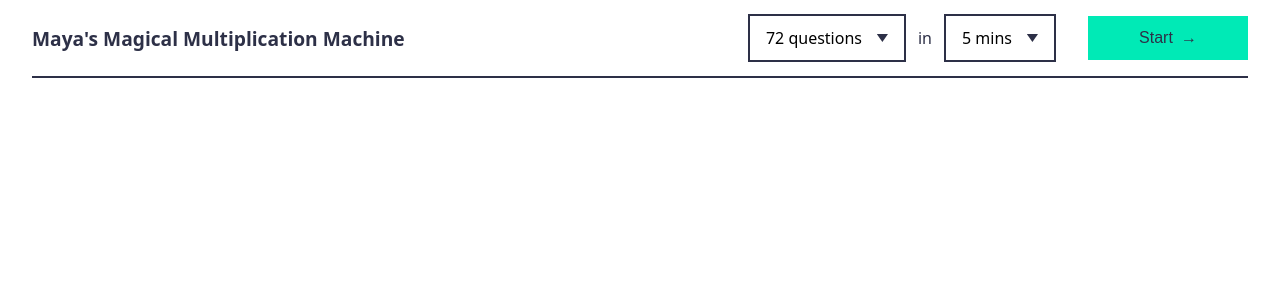
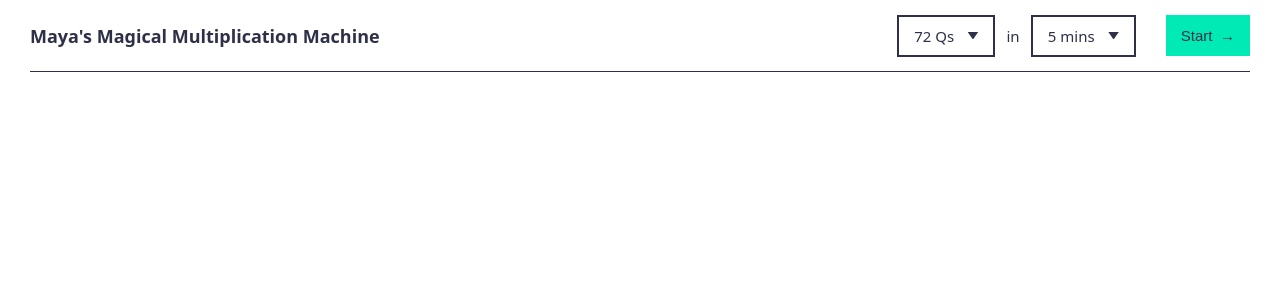
Before and after one commit to philiptwine/philiptwine.github.io, a Jekyll site: the page m.html, which Jekyll copies as it is, in a window 1280 px wide. Shown: the top 300 px of the page. Built offline with Jekyll 4.4.1, drawn with Linux system fonts in a browser that asks for light colours.

Commit message:
Update m.html
Header changes. Added Easter egg.

```diff
--- a/m.html
+++ b/m.html
@@ -1,9 +1,10 @@
 <!DOCTYPE html>
-<html>
+<html lang="en">
 <head>
+  <meta charset="UTF-8">
+  <meta name="viewport" content="width=device-width, initial-scale=1.0, interactive-widget=resizes-visual">
   <title>Maya's Magical Multiplication Machine</title>
   <style>
-
     	*::before,
       *::after {
         box-sizing: border-box;
@@ -23,7 +24,7 @@
         font-family: system-ui, "Segoe UI", Roboto, Helvetica, Arial, sans-serif,
           "Apple Color Emoji", "Segoe UI Emoji", "Segoe UI Symbol";
         color: var(--text-grey-100);
-  font-size: 16px;
+        font-size: 15px;
         margin: 0;
       }
 
@@ -31,30 +32,25 @@
         padding: 0 2rem;
       }
 
-header,
-footer {
-  display: flex;
+      header {
         position: sticky;
-  justify-content: space-between;
-  align-items: center;
         width: 100%;
-  gap: 1rem;
         padding: 1rem 0;
         background: var(--text-grey-900);
-}
-
-header {
         top: 0;
         left: 1rem;
         border-bottom: 0.125rem solid var(--text-grey-100);
       }
 
-footer {
+      #preTest, #duringTest, #postTest {
+        display: flex;
+        justify-content: space-between;
+        gap: 1rem;
+        align-items: center;
+      }
+
+      #duringTest, #postTest {
         display: none;
-  bottom: 0;
-  left: 1rem;
-  padding-top: 1rem;
-  border-top: 0.125rem solid var(--text-grey-100);
       }
 
       .title {
@@ -87,16 +83,26 @@
         color: var(--text-grey-100);
         font-size: 1rem;
         line-height: normal;
-  min-height: 2.75rem;
-  min-width: 10rem;
-  height: 100%;
         border: 0;
+        height:100%;
         cursor: pointer;
       }
 
       button::after {
-  content: "→";
+        content: "\2192";
         margin-left: 0.5rem;
+      }
+
+      button:default {
+        background: var(--text-green-500);
+      }
+
+      button:hover {
+        background: var(--text-green-600);
+      }
+
+      button:active {
+        background: var(--text-green-700);
       }
 
       h1,
@@ -113,28 +119,6 @@
         padding: 0 1rem;
         min-height: 2.75rem;
         background: var(--text-grey-500);
-}
-
-button:hover {
-  background: var(--text-green-600);
-}
-
-button:active {
-  background: var(--text-green-700);
-}
-
-.inactive,
-.inactive:hover {
-  background: var(--text-grey-400);
-  cursor: default;
-  color: var(--text-grey-500);
-}
-
-#score {
-  display: none;
-  justify-content: center;
-  align-items: center;
-  font-size: 1rem;
       }
 
       #questions {
@@ -181,10 +165,6 @@
         -moz-appearance: textfield;
       }
 
-.reveal {
-  display: flex;
-}
-
       select {
         -webkit-appearance: none;
         -moz-appearance: none;
@@ -194,6 +174,7 @@
         padding: 0 1em 0 0;
         margin: 0;
         width: 100%;
+        color: var(--text-grey-100);
         font-family: inherit;
         font-size: inherit;
         cursor: inherit;
@@ -212,9 +193,10 @@
         position: relative;
         padding: 0 1rem;
         border: 2px solid var(--text-grey-100);
-  height: 100%;
         font-size: 1rem;
         cursor: pointer;
+        height:38px;
+        color: var(--text-grey-100);
       }
       .select select,
       .select::after {
@@ -230,16 +212,18 @@
         clip-path: polygon(100% 0%, 0 0%, 50% 100%);
       }
 
-option {
-  color: var(--text-grey-900);
+      /* Style to position the GIF and make it move */
+      #celebrate {
+          position: absolute;
+          top: 16rem;
+          left: 0;
+          animation: moveGif 3s linear infinite; /* Adjust animation duration and timing as needed */
       }
 
-label {
-  font-size: 1rem;
+      @keyframes moveGif {
+          to {
+              left: 100%; /* Adjust the ending position */
           }
-
-.select + label {
-  margin-top: 1rem;
       }
 
     </style>
@@ -247,8 +231,8 @@
 <body>
 
   <div id="wrapper">
-
     <header id="header">
+      <div id="preTest">
         <div class="title">
           <h1>Maya's Magical Multiplication Machine</h1>
         </div>
@@ -271,12 +255,8 @@
           </div>
           <button id="startBtn" onclick="generateQuestions(document.getElementById('questionSelect').value, document.getElementById('timeSelect').value)">Start</button>
         </div>
-    </header>
-
-    <div id="questions">
       </div>
-
-    <footer id="footer">
+      <div id="duringTest">
         <div class="title">
           <p class="motivation">Onwards!</p>
         </div>
@@ -286,20 +266,28 @@
           </div>
           <button id="answerBtn" onclick="checkAnswers(document.getElementById('questionSelect').value)">Check your score</button>
         </div>
-    </footer>
-
       </div>
-
+      <div id="postTest">
+        <div class="title">
+          <p class="score"></p>
+        </div>
+        <div class="controls">
+          <button id="restartBtn" onclick="window.location.href = window.location.href;">Try again</button>
+        </div>
+      </div>
+    </header>
+    <div id="questions"></div>
+  </div>
 <script>
   let intervalId; // Global variable to store the interval ID
   const answerBtn = document.getElementById("answerBtn");
 
   function generateQuestions(questionTotal, countdownTime) {
     const questionsDiv = document.getElementById("questions");
-  const headerPane = document.getElementById("header");
-  const toolsPane = document.getElementById("footer");
-  headerPane.style.display = "none";
-  toolsPane.style.display = "flex";
+    const startPane = document.getElementById("preTest");
+    const endPane = document.getElementById("duringTest");
+    startPane.style.display = "none";
+    endPane.style.display = "flex";
 
     // Call the function on page load to set an initial motivation
     setRandomMotivation();
```
Also changed, not shown: other parts of m.html (+31 -30 lines). Lines whose indentation alone changed are shown as unchanged.
